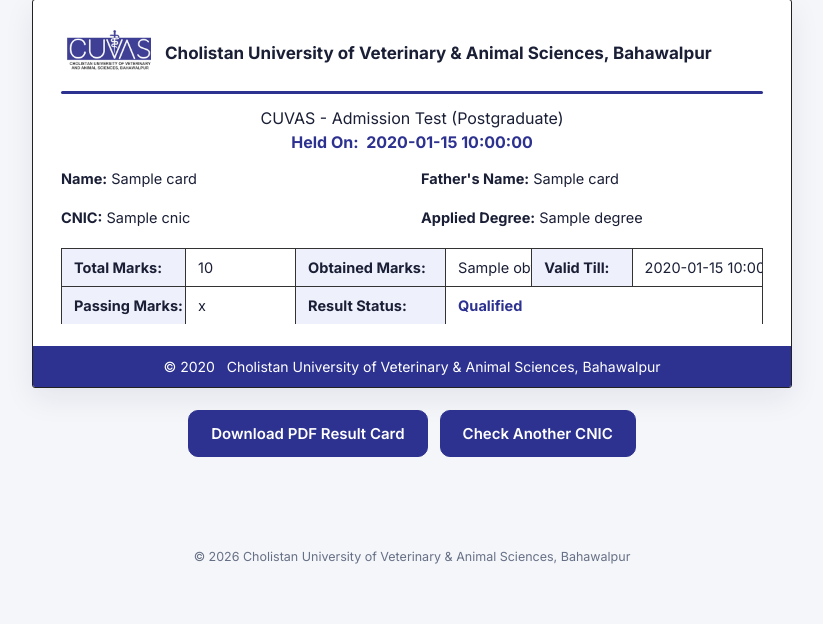
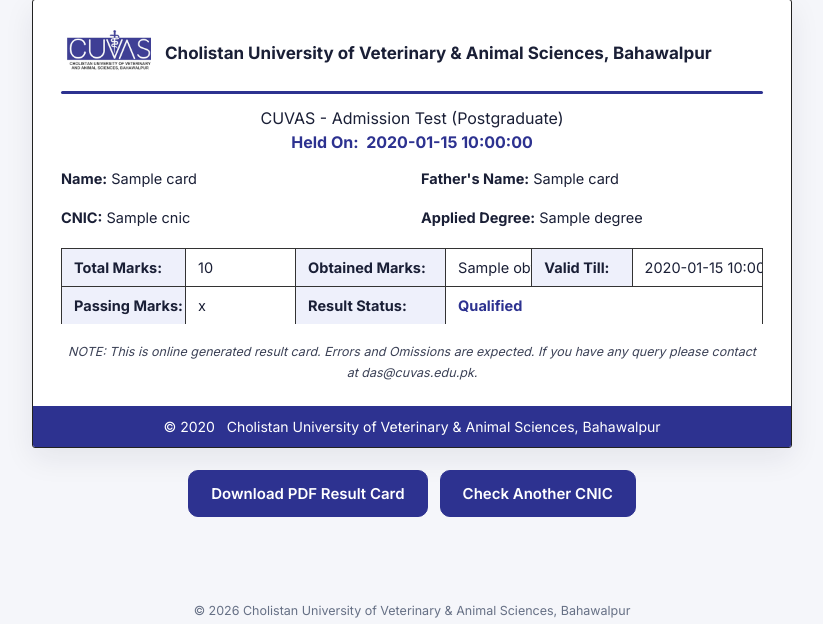
Before and after one commit to uzairareeb/cuvas-result-portal, a Flask app: template templates/result.html in a window 1280 px wide. Shown: the part 113-737 px from the top of the page, without its empty margins (228-1051 px from the left). Run offline with Flask 3, Linux system fonts and the light colour scheme; data comes from the database, SQL or seed files in the repository; the template is opened without the code that fills it: most values are stand-ins (such as "Sample title", 1, 10 or a date in 2020); some libraries are stand-ins or nearby versions.

Commit message:
Add italic disclaimer note to web and PDF result cards

```diff
--- a/templates/result.html
+++ b/templates/result.html
@@ -35,6 +35,7 @@
         <td class="val status-{{ 'q' if card.status == 'Qualified' else 'nq' }}" colspan="3">{{ card.status }}</td>
       </tr>
     </table>
+    <p class="rnote">NOTE: This is online generated result card. Errors and Omissions are expected. If you have any query please contact at das@cuvas.edu.pk.</p>
     <div class="rfoot">&copy; {{ card.footer_year }} &nbsp; Cholistan University of Veterinary &amp; Animal Sciences, Bahawalpur</div>
   </div>
   <div class="actions">
```
